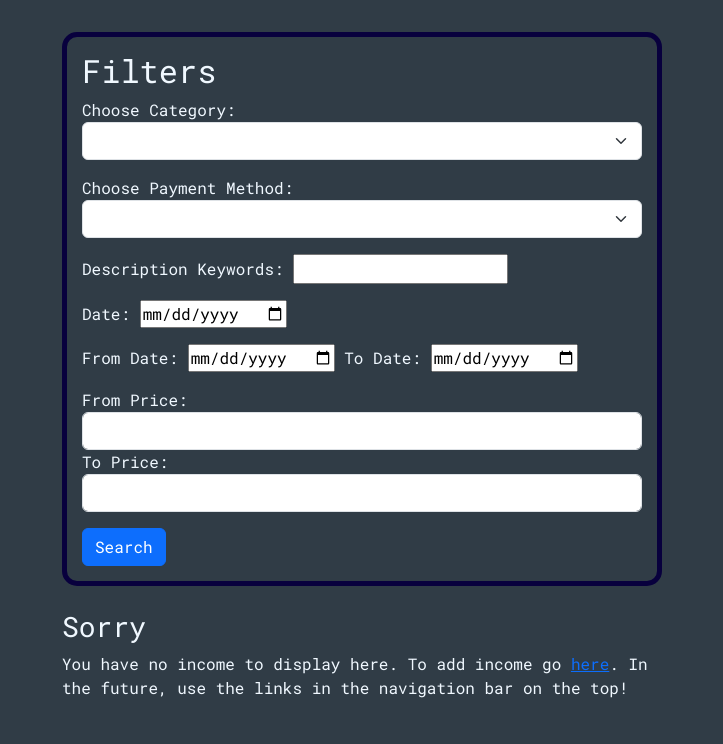
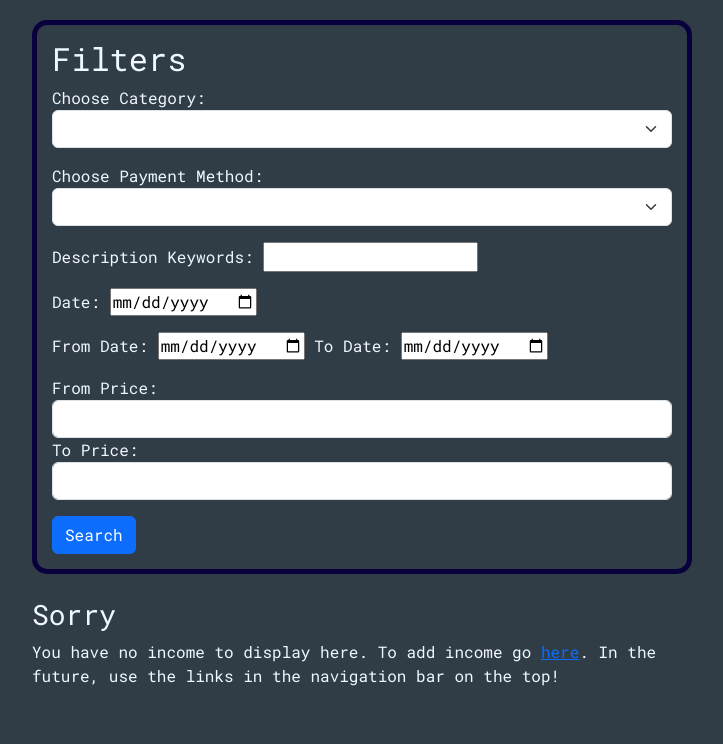
Before and after one commit to Carbar14/Personal-Finance-Tracker, a Flask app: page /analyzeIncome in a window 1280 px wide. Shown: the part 56-800 px from the top of the page, without its empty margins (278-1001 px from the left). Run offline with Flask 3, Linux system fonts and the light colour scheme; a user stored in the database is signed in; data comes from the database, SQL or seed files in the repository; both versions use the stored data as it was after the commit; lists and menus that the app fills with data are empty.

Commit message:
fixed analyze visual issues

```diff
--- a/static/styles/CSS.css
+++ b/static/styles/CSS.css
@@ -1,7 +1,7 @@
 .cont {
   display: flex;
   justify-content: center;
-  padding: 20px;
+  padding: 15px;
   flex-direction: column;
   color: aliceblue;
   max-width: 100vw;
@@ -9,12 +9,19 @@
 
 .center {
   margin: 0;
-  margin-top: 30px;
+  margin-top: 20px;
   position: absolute;
   top: 50%;
   left: 50%;
   -ms-transform: translate(-50%, -50%);
   transform: translate(-50%, -50%);
+}
+
+.center-horizontal {
+  margin: 0 auto; /* This will horizontally center the div */
+  width: 90vw; /* Adjust the width as needed */
+  max-width: 700px;
+  padding: 20px;
 }
 
 .formBox {
--- a/templates/analyzeExpenses.html
+++ b/templates/analyzeExpenses.html
@@ -3,7 +3,7 @@
 
 <!-- Main -->
 {% block body %}
-<div class="cont center">
+<div class="cont center-horizontal">
   <div class="formBox">
     <h2>Filters</h2>
 
--- a/templates/analyzeIncome.html
+++ b/templates/analyzeIncome.html
@@ -3,7 +3,7 @@
 
 <!-- Main -->
 {% block body %}
-<div class="cont center">
+<div class="cont center-horizontal">
   <div class="formBox">
     <h2>Filters</h2>
 
```
Also changed, not shown: database.db, 1 other file.
